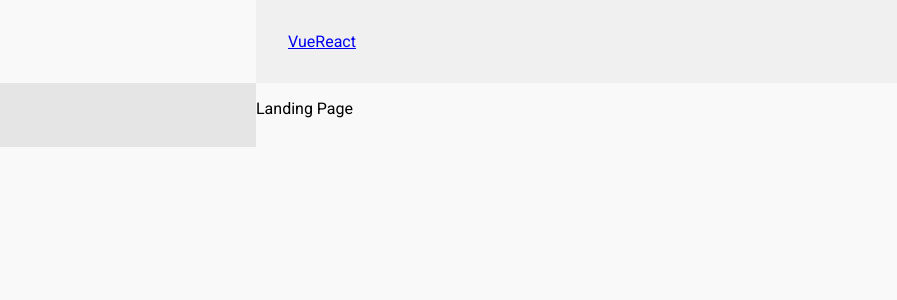
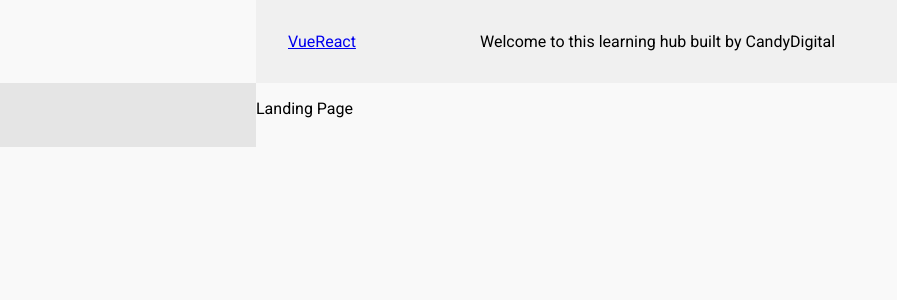
Before and after one commit to archivum/learninghub, a Vue app: page / in a window 1280 px wide. Shown: the top 300 px of the page, without its empty margins (0-897 px from the left). Built offline with nearby package versions, Linux system fonts and the light colour scheme.

Commit message:
Few tweaks about default routing

```diff
--- a/src/App.vue
+++ b/src/App.vue
@@ -1,7 +1,7 @@
 <template>
   <div class="wrapper">
-    <hub-logo class='logo' :logo="$route.path.split(`/`)[1] !== undefined &&  tutorial[$route.path.split(`/`)[1]] !==undefined && tutorial[$route.path.split(`/`)[1]].logo ? tutorial[$route.path.split(`/`)[1]].logo : ``"/>
-    <hub-header class='header' :title="$route.path.split(`/`)[1] !== undefined &&  tutorial[$route.path.split(`/`)[1]] !==undefined && tutorial[$route.path.split(`/`)[1]].title ? tutorial[$route.path.split(`/`)[1]].title : ``"/>
+    <hub-logo class='logo' :name="$route.path.split(`/`)[1] !== undefined &&  tutorial[$route.path.split(`/`)[1]] !==undefined && tutorial[$route.path.split(`/`)[1]].name ? tutorial[$route.path.split(`/`)[1]].name : ``" :logo="$route.path.split(`/`)[1] !== undefined &&  tutorial[$route.path.split(`/`)[1]] !==undefined && tutorial[$route.path.split(`/`)[1]].logo ? tutorial[$route.path.split(`/`)[1]].logo : ``"/>
+    <hub-header class='header' :title="$route.path.split(`/`)[1] !== undefined &&  tutorial[$route.path.split(`/`)[1]] !==undefined && tutorial[$route.path.split(`/`)[1]].title ? tutorial[$route.path.split(`/`)[1]].title : `Welcome to this learning hub built by CandyDigital`"/>
     <hub-list class='list' :list="$route.path.split(`/`)[1] !== undefined &&  tutorial[$route.path.split(`/`)[1]] !==undefined && tutorial[$route.path.split(`/`)[1]].list ? tutorial[$route.path.split(`/`)[1]].list : []"/>
     <router-view/>
   </div>
--- a/src/components/HubLogo.vue
+++ b/src/components/HubLogo.vue
@@ -1,6 +1,6 @@
 <template>
   <div class="logo center">
-    <img :src="logo">
+    <router-link :to="`/` + name"><img :src="logo"></router-link>
   </div>
 </template>
 
@@ -9,7 +9,8 @@
   export default {
     name: 'hub-logo',
     props: [
-      'logo'
+      'logo',
+      'name'
     ]
   }
 </script>
```
